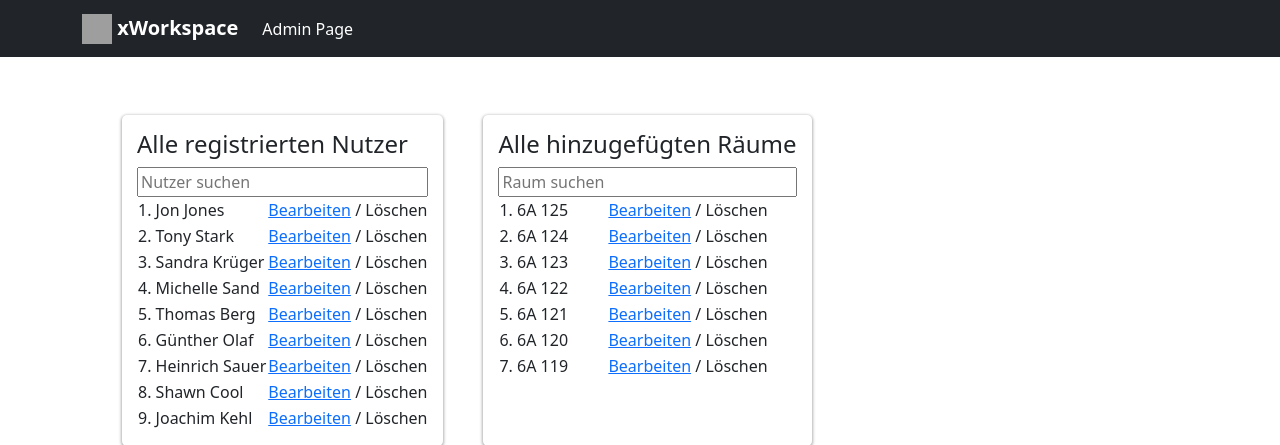
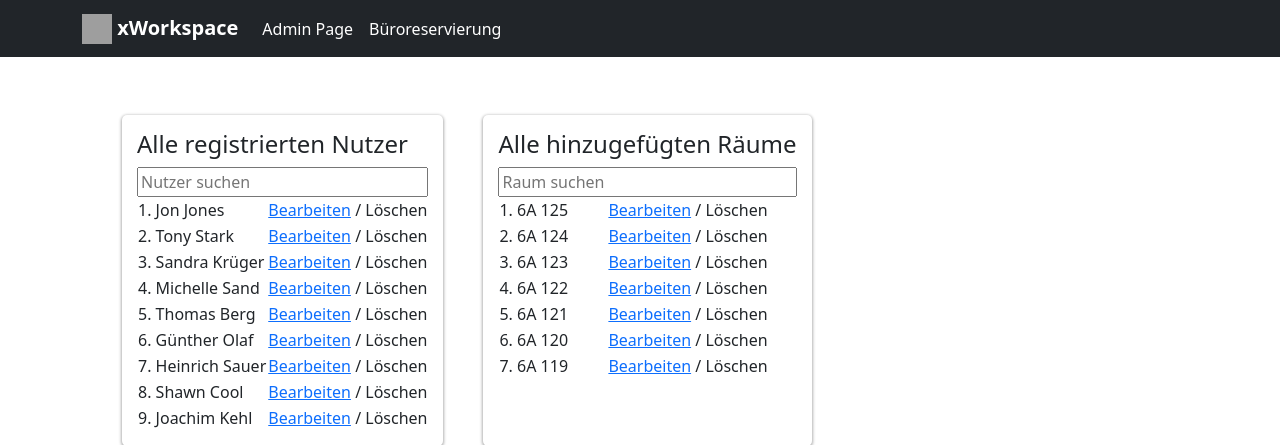
Before and after one commit to stesto/xWorkspace, a PHP site: page /admin.php in a window 1280 px wide. Shown: the top 445 px of the page. Run offline with PHP 8.4, Linux system fonts and the light colour scheme; some libraries are stand-ins or nearby versions; grey boxes are pictures that could not be loaded.

Commit message:
Löschen (Raum/Nutzer) funktioniert, Verlinkung in der Navigationsleiste

```diff
--- a/admin.php
+++ b/admin.php
@@ -45,9 +45,10 @@
 					<div class="collapse navbar-collapse justify-content-between" id="menubar">
 						<ul class="navbar-nav">
 							<li class="nav-item">
-								<a href="bueroreservierung.php" class="nav-link active">Admin Page</a>
-							<!--	<a href="bueroreservierung.php" class="nav-link active">Räume verwalten </a> -->
-
+								<a href="admin.php" class="nav-link active">Admin Page</a>
+							</li>
+							<li>
+								<a href="bueroreservierung.php" class="nav-link active">Büroreservierung</a>
 							</li>
 
 						</ul>
--- a/bueroreservierung.php
+++ b/bueroreservierung.php
@@ -32,6 +32,8 @@
 						<ul class="navbar-nav">
 							<li class="nav-item">
 								<a href="bueroreservierung.php" class="nav-link active">Büroreservierung</a>
+							</li>
+								<a href="admin.php" class="nav-link active">Admin-Page</a>
 							</li>
 						</ul>
 						<div v-cloak  class="navbar-nav dropdown">
```
